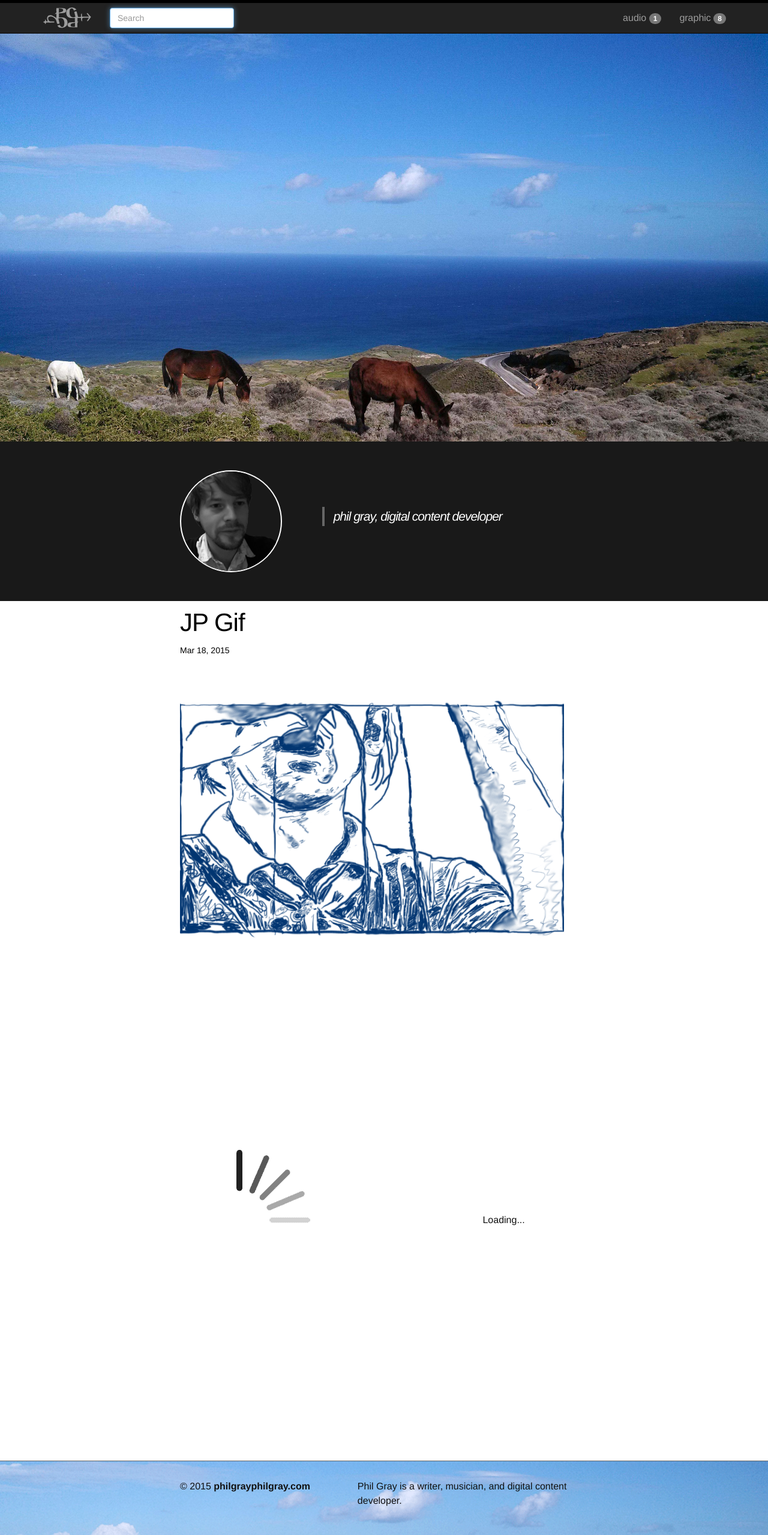
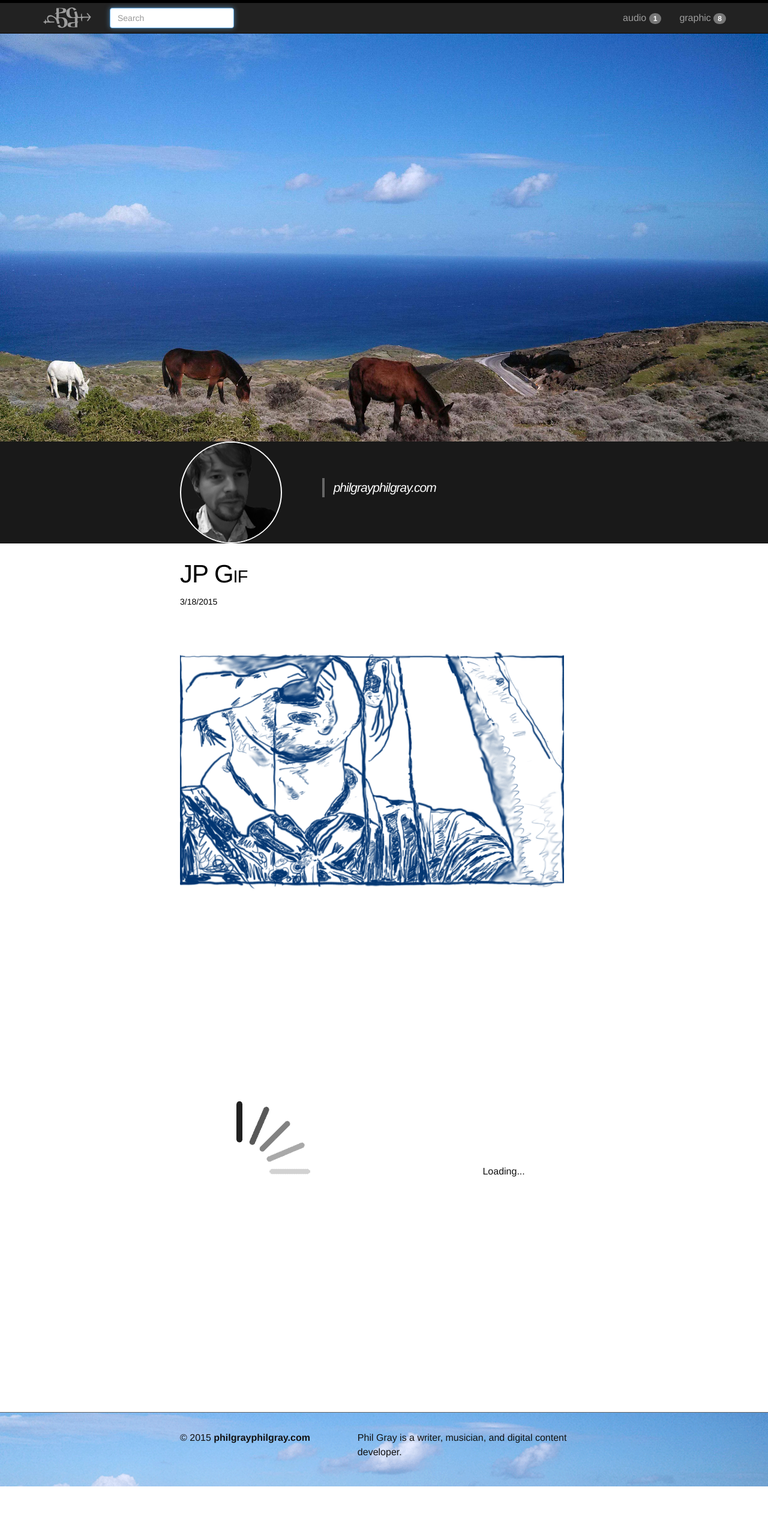
Before and after one commit to philgrayphilgray/philgrayphilgray.github.io, a Jekyll site: the page built from index.html, in a window 1280 px wide. Shown: the whole page at 60% size. Built offline with Jekyll 4.4.1, drawn with Linux system fonts in a browser that asks for light colours; the list of posts is cut into pages by our own code; after the commit the page ends 2478 px from its top, so only the background shows below that.

Commit message:
update to small caps and revise blockquote

```diff
--- a/_includes/js.html
+++ b/_includes/js.html
@@ -6,10 +6,9 @@
 <script>
 (function() {
 	$('img').load(function() {
-		$(this).fadeIn('slow');
+		$(this).hide().fadeIn('slow');
 	});
 });
-
   (function(i,s,o,g,r,a,m){i['GoogleAnalyticsObject']=r;i[r]=i[r]||function(){
   (i[r].q=i[r].q||[]).push(arguments)},i[r].l=1*new Date();a=s.createElement(o),
   m=s.getElementsByTagName(o)[0];a.async=1;a.src=g;m.parentNode.insertBefore(a,m)
--- a/_layouts/home.html
+++ b/_layouts/home.html
@@ -2,6 +2,7 @@
 {% include head.html %}
   <body>
   <div class="wrapper-home">
+  <div id="bg">
   {% include header.html %}
 <img src="/img/seahorses.jpg" alt="sea horses" class="img-responsive">
 <div class="jumbotron">
@@ -11,7 +12,8 @@
 	<div class="col-xs-4"><img src="/img/prof2.png" alt="phil gray" class="img-circle img-responsive prof-pic">
 	</div>
 	<div class="prologue col-xs-8">
-<blockquote><p>phil gray, digital content developer</p></blockquote>
+<blockquote><p>philgrayphilgray.com</p></blockquote>
+	</div>
 	</div>
 	</div>
 	</div>
--- a/_layouts/page.html
+++ b/_layouts/page.html
@@ -15,9 +15,9 @@ layout: default
 		  <table class="table">
 		  <thead>
 		  <tr>
-		  <a class="page-link" href="{{ post.url | prepend: site.baseurl }}">{{ post.title }}</a>
+		  <a class="page-link" href="{{ post.url | prepend: site.baseurl }}"><p class="small-caps">{{ post.title }}</p></a>
 		  <span class="pull-right">
-		  {{ post.date | date: "%b %-d, %Y" }}
+		  {{ post.date | date: "%-m/%-d/%Y"}}
 		  </span>
 		  </tr>
 		  </thead>
--- a/_posts/2015-03-17-floraflora.markdown
+++ b/_posts/2015-03-17-floraflora.markdown
@@ -1,6 +1,6 @@
 ---
 layout: post
-title:  "Flora Flora: A Selection of Songs Written By Phil Gray in Between 2006-2010"
+title:  "Flora Flora: A Selection of Songs, 2006-2010"
 date:   2015-03-17
 categories: audio
 ---
--- a/_sass/_layout.scss
+++ b/_sass/_layout.scss
@@ -159,6 +159,11 @@ margin-bottom: 0;
     display: block;
     font-size: 24px;
 }
+
+.small-caps {
+    font-variant: small-caps;
+}
+
 /**
  * Posts
  */
@@ -202,10 +207,15 @@ background-color: white;
  *home page
  */
 
-.wrapper-home{
+
+.jumbotron {
+  padding: 0 0;
+}
+
+
+#bg{
 .jumbotron {
 background-color: rgba(0, 0, 0, .9);
-margin-bottom: 0;
 }
 }
 
--- a/index.html
+++ b/index.html
@@ -4,8 +4,8 @@ layout: home
 <!-- This loops through the paginated posts -->
 {% for post in paginator.posts %}
 		  <header class="post-header">
-    <a class="page-link" href="{{ post.url | prepend: site.baseurl }}"><h2><h1 class="post-title">{{ post.title }}</h1></a>
-    <p class="post-meta">{{ post.date | date: "%b %-d, %Y" }}{% if post.author %} • {{ post.author }}{% endif %}{% if post.meta %} • {{ post.meta }}{% endif %}</p>
+	<a class="page-link" href="{{ post.url | prepend: site.baseurl }}"><h2><h1 class="post-title small-caps">{{ post.title }}</h1></a>
+    <p class="post-meta">{{ post.date | date: "%-m/%-d/%Y" }}{% if post.author %} • {{ post.author }}{% endif %}{% if post.meta %} • {{ post.meta }}{% endif %}</p>
   </header>
   <article class="post-content">
     {{ post.content }}
```
